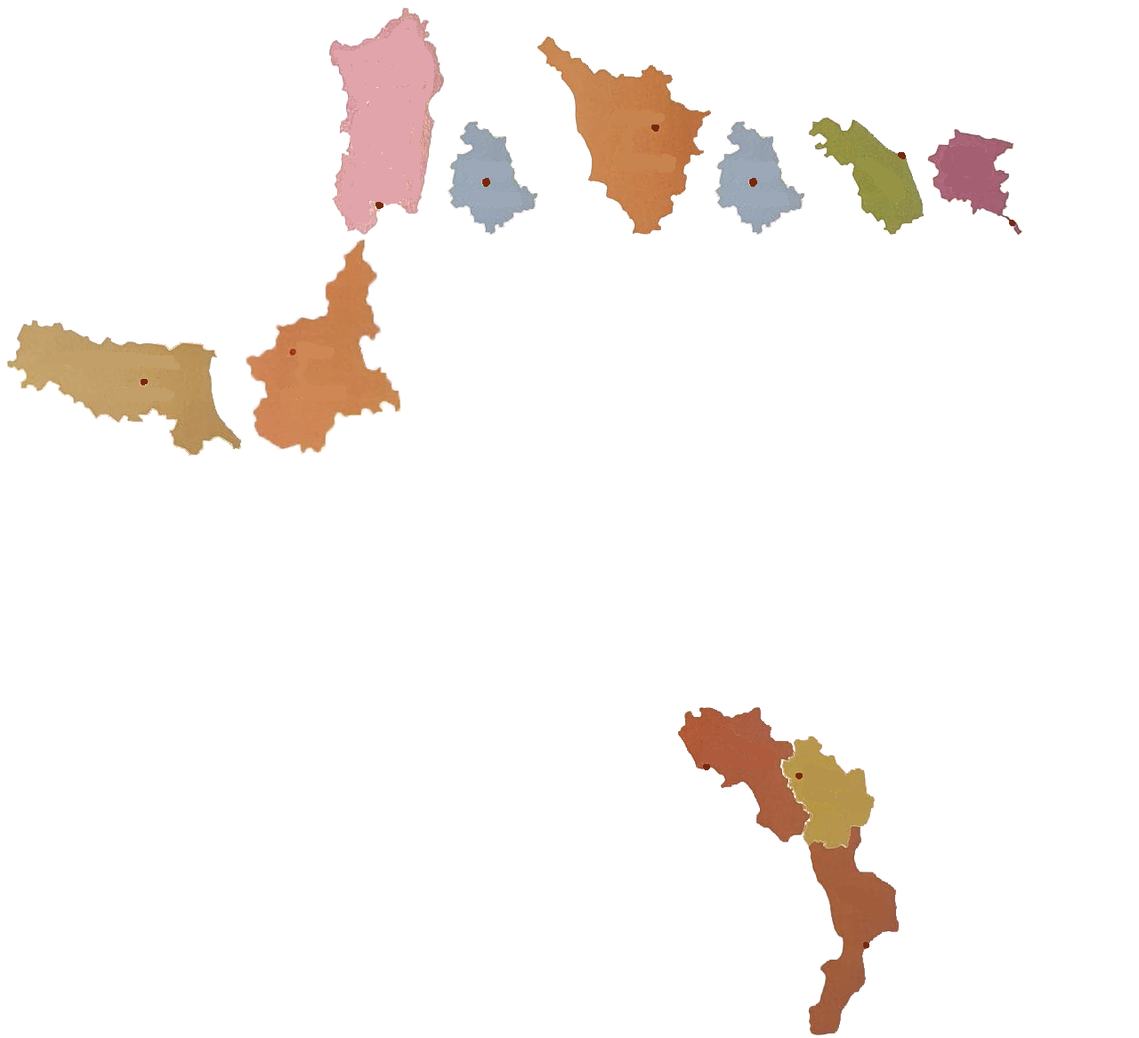
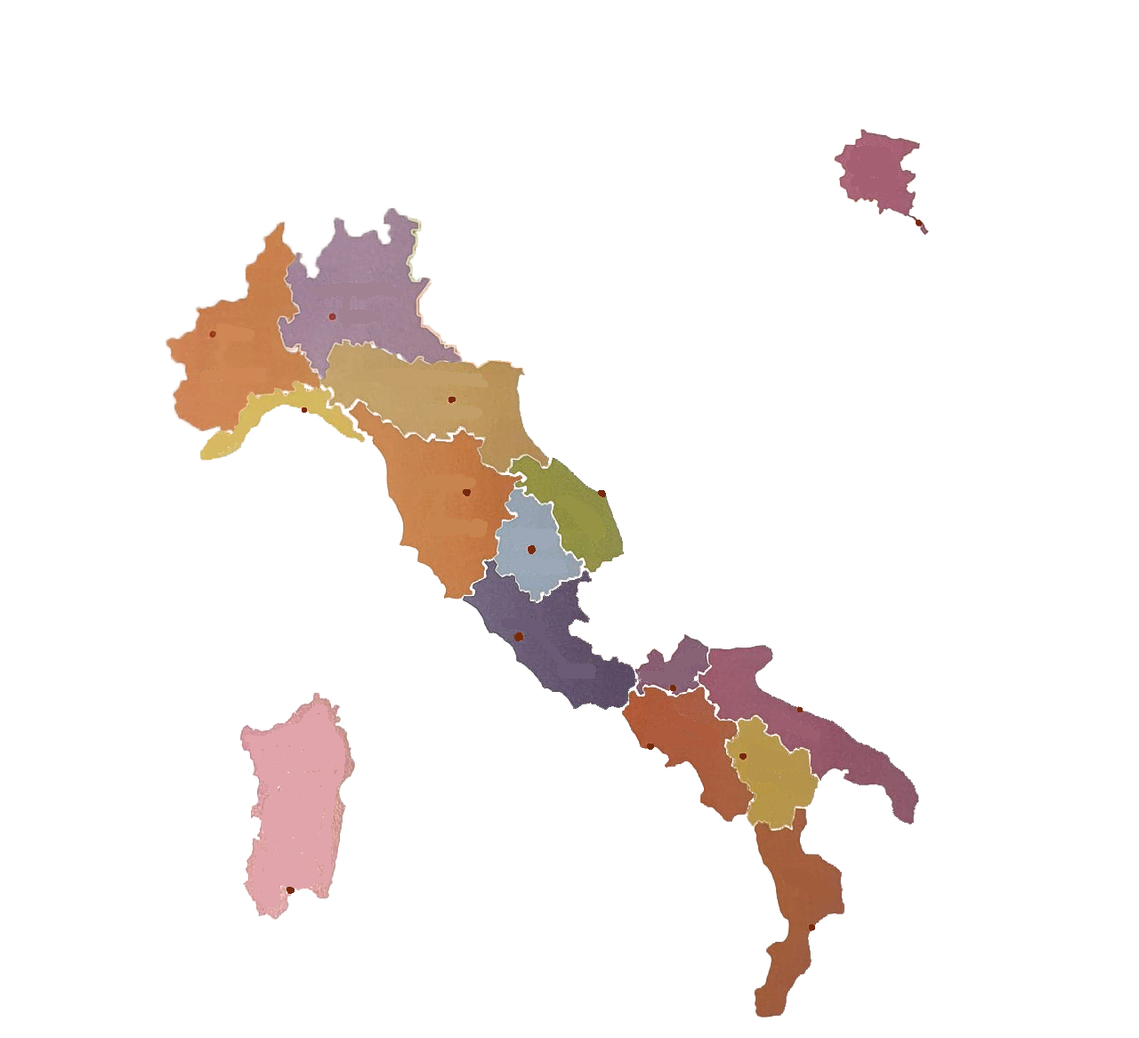
Before and after one commit to AwrelH/testmap, a plain HTML site: page index.html in a window 1280 px wide. Shown: the top 1167 px of the page at 89% size. Drawn offline with Linux system fonts and the light colour scheme.

Commit message:
regions almost in place

```diff
--- a/assets/css/styles.css
+++ b/assets/css/styles.css
@@ -9,32 +9,88 @@ body {
 
 }
 .container {
-    position: absolute;
+    width:1200px;
+    height:1800px;
+    position: relative;
+
 
 
 }
 
 .calabria {
     position: relative;
-    left: 900px;
-    top: 900px;
+    left: 839px;
+    top: 880px;
+
+
 }
 
 .campania {
     position: relative;
-    left: 540px;
-    top: 683px;
+    left: 477px;
+    top: 660px;
 
 }
-.sardegna {}
-.umbria {}
-.marche {}
-.toscana {}
+.sardegna {
+    position: relative;
+    left: -100px;
+    top: 770px;
+}
+.umbria {
+    position: relative;
+    left: 51px;
+    top: 413px;
+}
+.marche {
+    position: relative;
+    left: -232px;
+    top: 380px;
+}
+.toscana {
+    position: relative;
+    left: -212px;
+    top: 410px;
+
+}
 .veneto {}
-.emilio-romagna {}
-.piemonte {}
+.emilio-romagna {
+    position: relative;
+    left: 346px;
+    top: 20px;
+}
+.piemonte {
+    position: relative;
+    left: -90px;
+    top: -20px;
+}
 .basilicata {
     position: relative;
-    left: 765px;
-    top: 690px;
+    left: 702px;
+    top: 668px;
 }
+.puglia {
+    position: relative;
+    left: 129px;
+    top: 415px;
+}
+.molise {
+    position: relative;
+    left: -194px;
+    top: 270px;
+}
+.lazio {
+    position: relative;
+    left: 65px;
+    top: 286px;
+}
+.liguria {
+    position: relative;
+    left: 217px;
+    top: -88px;
+    z-index: index 3;
+}
+.lombardia {
+    position: relative;
+    left: -686px;
+    top: -85px;
+}
--- a/index.html
+++ b/index.html
@@ -4,7 +4,7 @@
     <meta charset="UTF-8" />
     <meta http-equiv="X-UA-Compatible" content="IE=edge" />
     <meta name="viewport" content="width=device-width, initial-scale=1.0" />
-    <link rel="stylesheet" href="assets/css/styles.css">
+    <link rel="stylesheet" href="assets/css/styles.css" />
     <title>italia regione</title>
   </head>
 
@@ -14,53 +14,89 @@
         class="calabria bild"
         src="assets/images/italia_0001_calabria.png"
         alt=""
+        title="calabria"
       />
       <img
         class="basilicata bild"
         src="assets/images/italia_0002_basilicata.png"
         alt=""
+        title="basilicata"
       />
       <img
         class="campania bild"
         src="assets/images/italia_0004_campania.png"
         alt=""
+        title="campania"
       /><img
         class="sardegna bild"
         src="assets/images/italia_0007_sardegna.png"
         alt=""
+        title="sardegna"
       />
       <img
         class="umbria bild"
         src="assets/images/italia_0009_umbria.png"
         alt=""
+        title="umbria"
       /><img
         class="toscana bild"
         src="assets/images/italia_0011_toscana.png"
         alt=""
-      />
-      <img
-        class="umbria bild"
-        src="assets/images/italia_0009_umbria.png"
-        alt=""
+        title="toscana"
       />
       <img
         class="marche bild"
         src="assets/images/italia_0010_marche.png"
         alt=""
+        title="marche"
       />
       <img
         class="veneto bild"
         src="assets/images/italia_0012_veneto.png"
         alt=""
+        title="veneto"
       /><img
         class="emilio-romagna bild"
         src="assets/images/italia_0014_emilio-romagna.png"
         alt=""
+        title="emilio-romagna"
       />
       <img
         class="piemonte bild"
         src="assets/images/italia_0019_piemonte.png"
         alt=""
+        title="piemonte"
+      />
+
+      <img
+        class="lazio bild"
+        src="assets/images/lazio.png"
+        alt=""
+        title="lazio"
+      />
+      <img
+        class="puglia bild"
+        src="assets/images/puglia.png"
+        alt=""
+        title="puglia"
+      />
+      <img
+        class="molise bild"
+        src="assets/images/molise.png"
+        alt=""
+        title="molise"
+      />
+      <img
+        class="lombardia bild"
+        src="assets/images/lombardia.png"
+        alt=""
+        title="lombardia"
+      />
+      <img
+        class="liguria bild"
+        src="assets/images/liguria.png"
+        alt=""
+        title="liguria"
       />
     </div>
   </body>
```
Also changed, not shown: assets/images/lazio.png (added), assets/images/liguria.png (added), assets/images/lombardia.png (added), assets/images/molise.png (added), assets/images/puglia.png (added).
